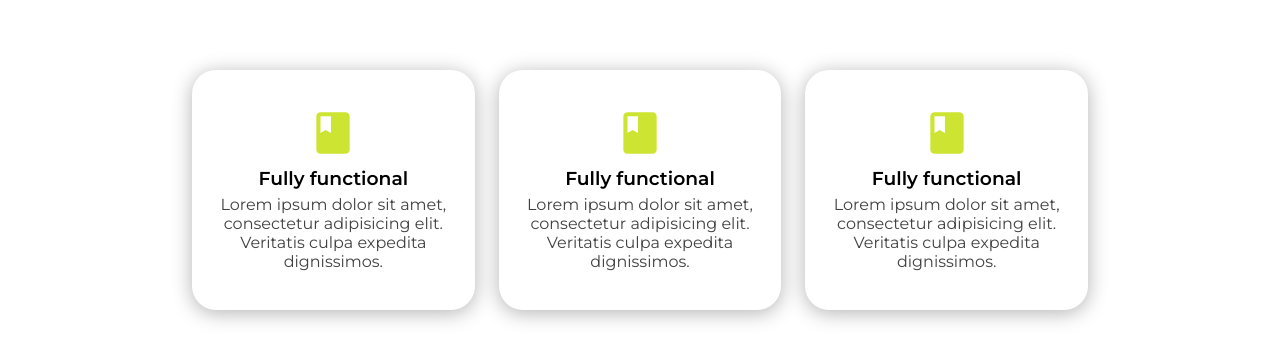
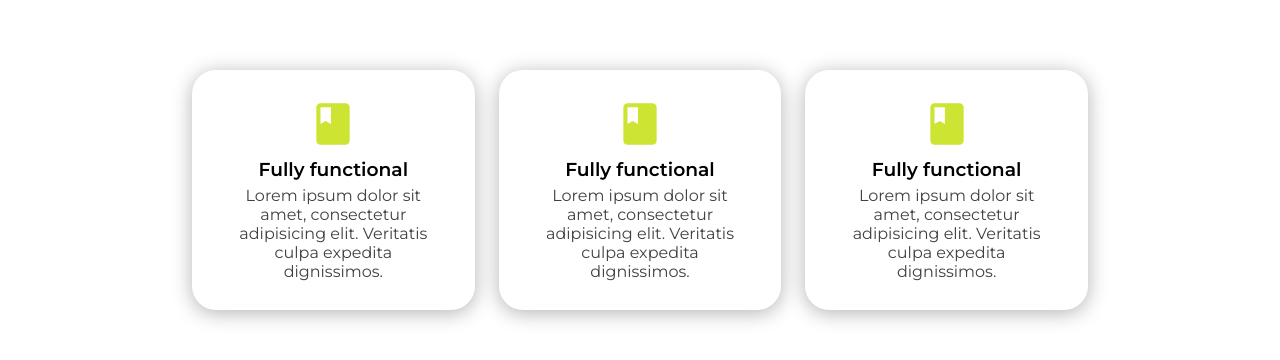
Before and after one commit to SwitchDreams/cadeomw, a React (Create React App) app: page / in a window 1280 px wide. Shown: the part 818-1178 px from the top of the page. Built offline with nearby package versions, Linux system fonts and the light colour scheme.

Commit message:
:lipstick: limit content-container size in FeatureCard

```diff
--- a/src/components/FeatureCard/styles.ts
+++ b/src/components/FeatureCard/styles.ts
@@ -7,8 +7,13 @@ export const FeatureCardContainer = styled.div`
   box-shadow: 0 3px 20px 0px rgba(0, 0, 0, 0.3);
 
   display: flex;
+  justify-content: center;
+  align-items: center;
 
   .content-container {
+    max-width: 70%;
+    max-height: 70%;
+
     display: flex;
     flex-direction: column;
     align-items: center;
```
